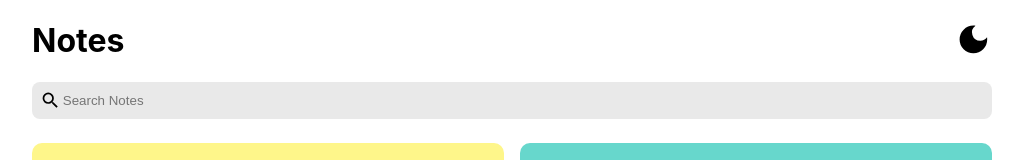
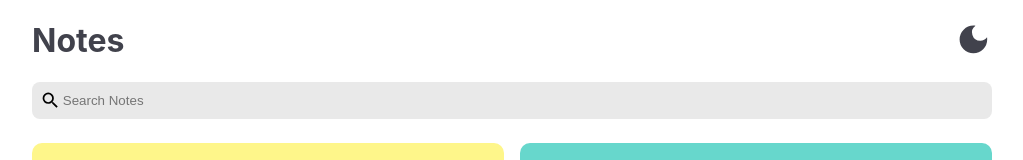
Before and after one commit to gurjung/notes-app, a React (Create React App) app: page / in a window 1280 px wide. Shown: the top 160 px of the page, without its empty margins (128-1151 px from the left). Built offline with nearby package versions, Linux system fonts and the light colour scheme.

Commit message:
changes heading,icon colors

```diff
--- a/src/App.css
+++ b/src/App.css
@@ -83,7 +83,11 @@ textarea:focus {
 
 /* header */
 
-.header {
+.header{
+  color:#41424c
+}
+
+.header-active {
   color: white;
 }
 .container-header {
--- a/src/App.js
+++ b/src/App.js
@@ -47,12 +47,12 @@ const App=()=>{
     <div className={`${IsDarkMode && "dark-mode"}`}>
       <div className="container">
         <div className="container-header">
-          <h1 className={`${IsDarkMode ? "header" : ""}`}>{TEXTS.APP_HEADING}</h1>
+          <h1 className={`${IsDarkMode ? "header-active" : "header"}`}>{TEXTS.APP_HEADING}</h1>
           <div onClick={handleDarkMode}>
             {IsDarkMode ? (
               <LightModeIcon size="2.3em" className="light-mode-icon" />
             ) : (
-              <DarkModeIcon size="2.3em" />
+              <DarkModeIcon size="2.3em" color="#41424C" />
             )}
           </div>
         </div>
```
